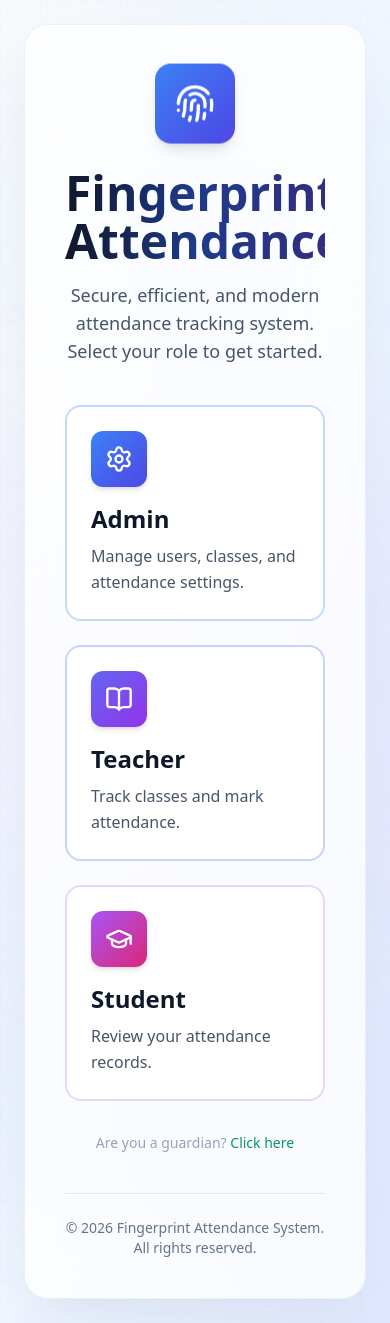
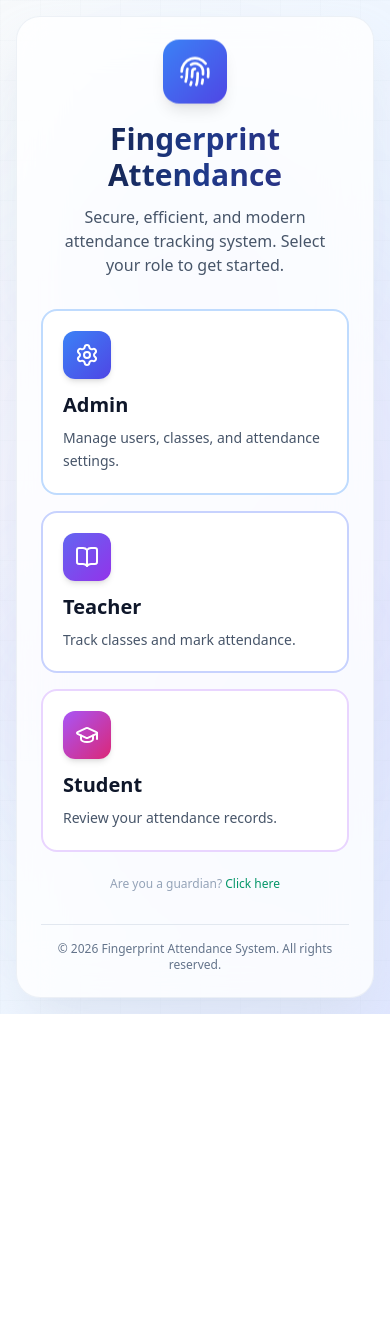
Before and after one commit to PrinceKhanX/fingerprint-attendance-system, a Next.js app: page / in a window 390 px wide. After the commit the page ends 1014 px from the top, so only its background shows below. Built offline with nearby package versions, Linux system fonts and the light colour scheme.

Commit message:
Make homepage and login page fully responsive with mobile-first design

```diff
--- a/src/app/page.tsx
+++ b/src/app/page.tsx
@@ -42,7 +42,7 @@ export default function Home() {
   }, [])
 
   return (
-    <main className="min-h-screen flex items-center justify-center p-6 bg-gradient-to-br from-slate-50 via-blue-50 to-indigo-100 relative overflow-hidden">
+    <main className="min-h-screen flex items-center justify-center p-4 sm:p-6 bg-gradient-to-br from-slate-50 via-blue-50 to-indigo-100 relative overflow-hidden">
       {/* Background decorative elements */}
       <div className="absolute inset-0 overflow-hidden pointer-events-none">
         <div className="absolute top-20 left-10 w-72 h-72 bg-blue-400/10 rounded-full blur-3xl animate-pulse" />
@@ -54,29 +54,29 @@ export default function Home() {
       <div className="absolute inset-0 bg-[linear-gradient(rgba(148,163,184,0.03)_1px,transparent_1px),linear-gradient(90deg,rgba(148,163,184,0.03)_1px,transparent_1px)] bg-[size:40px_40px] pointer-events-none" />
 
       <div className={`w-full max-w-4xl relative z-10 transition-all duration-1000 ${mounted ? 'opacity-100 translate-y-0' : 'opacity-0 translate-y-8'}`}>
-        <div className="rounded-3xl border border-slate-200/60 bg-white/80 backdrop-blur-xl p-10 shadow-2xl shadow-slate-300/50">
+        <div className="rounded-3xl border border-slate-200/60 bg-white/80 backdrop-blur-xl p-6 sm:p-10 shadow-2xl shadow-slate-300/50">
           {/* Header */}
-          <div className="text-center mb-10">
-            <div className="inline-flex items-center justify-center w-20 h-20 rounded-2xl bg-gradient-to-br from-blue-500 to-indigo-600 shadow-lg mb-6 animate-float">
-              <Fingerprint className="w-10 h-10 text-white" />
+          <div className="text-center mb-8 sm:mb-10">
+            <div className="inline-flex items-center justify-center w-16 h-16 sm:w-20 sm:h-20 rounded-2xl bg-gradient-to-br from-blue-500 to-indigo-600 shadow-lg mb-4 sm:mb-6 animate-float">
+              <Fingerprint className="w-8 h-8 sm:w-10 sm:h-10 text-white" />
             </div>
-            <h1 className="text-5xl font-bold bg-gradient-to-r from-slate-900 via-blue-900 to-indigo-900 bg-clip-text text-transparent mb-4">
+            <h1 className="text-3xl sm:text-5xl font-bold bg-gradient-to-r from-slate-900 via-blue-900 to-indigo-900 bg-clip-text text-transparent mb-3 sm:mb-4">
               Fingerprint Attendance
             </h1>
-            <p className="text-lg text-slate-600 max-w-2xl mx-auto">
+            <p className="text-base sm:text-lg text-slate-600 max-w-2xl mx-auto px-4">
               Secure, efficient, and modern attendance tracking system. Select your role to get started.
             </p>
           </div>
 
           {/* Cards */}
-          <div className="grid gap-6 sm:grid-cols-3">
+          <div className="grid gap-4 sm:gap-6 sm:grid-cols-3">
             {cards.map((card, index) => {
               const Icon = card.icon
               return (
                 <Link
                   key={card.title}
                   href={card.href}
-                  className={`group relative overflow-hidden rounded-2xl border-2 ${card.borderColor} ${card.hoverBorder} bg-white p-6 transition-all duration-300 hover:shadow-xl hover:-translate-y-2 hover:scale-105`}
+                  className={`group relative overflow-hidden rounded-2xl border-2 ${card.borderColor} ${card.hoverBorder} bg-white p-5 sm:p-6 transition-all duration-300 hover:shadow-xl hover:-translate-y-2 hover:scale-105`}
                   style={{
                     animationDelay: `${index * 150}ms`,
                   }}
@@ -85,15 +85,15 @@ export default function Home() {
                   <div className={`absolute inset-0 bg-gradient-to-br ${card.color} opacity-0 group-hover:opacity-5 transition-opacity duration-300`} />
 
                   {/* Icon */}
-                  <div className={`inline-flex items-center justify-center w-14 h-14 rounded-xl bg-gradient-to-br ${card.color} shadow-md mb-4 group-hover:scale-110 transition-transform duration-300`}>
-                    <Icon className="w-7 h-7 text-white" />
+                  <div className={`inline-flex items-center justify-center w-12 h-12 sm:w-14 sm:h-14 rounded-xl bg-gradient-to-br ${card.color} shadow-md mb-3 sm:mb-4 group-hover:scale-110 transition-transform duration-300`}>
+                    <Icon className="w-6 h-6 sm:w-7 sm:h-7 text-white" />
                   </div>
 
                   {/* Content */}
-                  <h2 className="text-2xl font-bold text-slate-900 mb-2 group-hover:text-transparent group-hover:bg-gradient-to-r group-hover:from-slate-900 group-hover:to-blue-600 group-hover:bg-clip-text transition-all duration-300">
+                  <h2 className="text-xl sm:text-2xl font-bold text-slate-900 mb-2 group-hover:text-transparent group-hover:bg-gradient-to-r group-hover:from-slate-900 group-hover:to-blue-600 group-hover:bg-clip-text transition-all duration-300">
                     {card.title}
                   </h2>
-                  <p className="text-slate-600 leading-relaxed">
+                  <p className="text-sm sm:text-base text-slate-600 leading-relaxed">
                     {card.description}
                   </p>
 
@@ -109,8 +109,8 @@ export default function Home() {
           </div>
 
           {/* Guardian link */}
-          <div className="mt-8 text-center">
-            <p className="text-sm text-slate-400">
+          <div className="mt-6 sm:mt-8 text-center">
+            <p className="text-xs sm:text-sm text-slate-400">
               Are you a guardian?{' '}
               <Link href="/login?role=GUARDIAN" className="text-emerald-600 hover:text-emerald-700 hover:underline transition-colors">
                 Click here
@@ -119,8 +119,8 @@ export default function Home() {
           </div>
 
           {/* Footer */}
-          <div className="mt-10 pt-6 border-t border-slate-200 text-center">
-            <p className="text-sm text-slate-500">
+          <div className="mt-8 sm:mt-10 pt-4 sm:pt-6 border-t border-slate-200 text-center">
+            <p className="text-xs sm:text-sm text-slate-500">
               © {new Date().getFullYear()} Fingerprint Attendance System. All rights reserved.
             </p>
           </div>
```
Also changed, not shown: src/app/login/page.tsx (+26 -26 lines).
